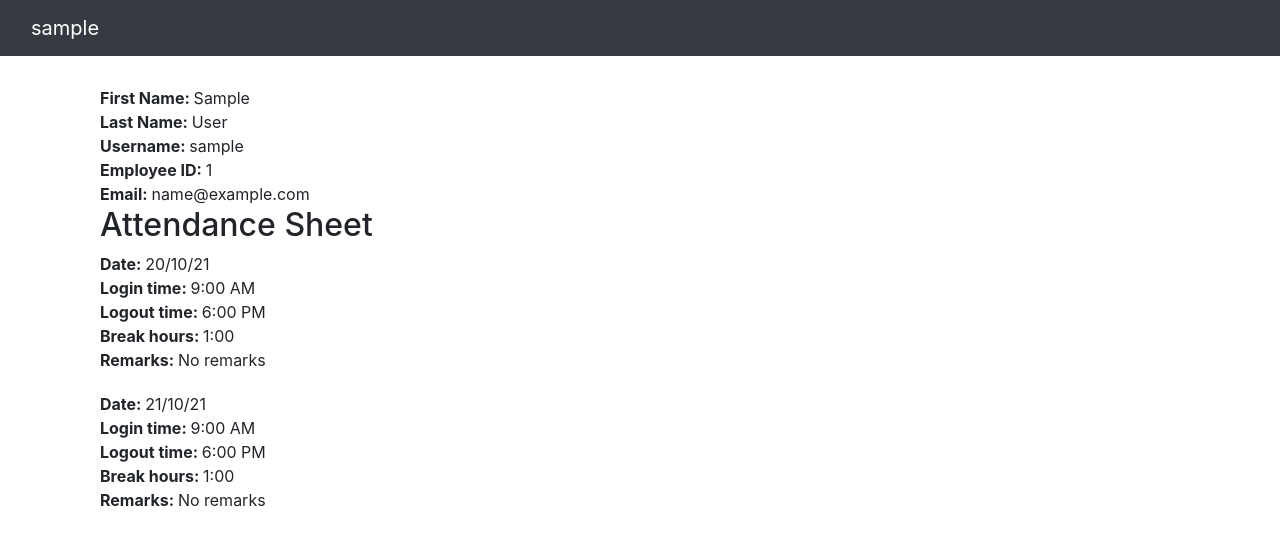
After one commit to mayankkataria/ERP-Attendance, a Django app: page /show-employee/1 in a window 1280 px wide. The commit adds this page. Shown: the top 546 px of the page. Run offline with Django 3.2, Linux system fonts and the light colour scheme; tables that the repository leaves empty hold one stand-in row (values such as "Sample post"); some libraries are stand-ins or nearby versions.

Commit message:
Frontend of employee details with attendance sheet

```diff
--- /dev/null
+++ b/erp_attendance/templates/details.html
@@ -0,0 +1,93 @@
+<!DOCTYPE html>
+<html lang="en">
+
+<head>
+    <meta charset="UTF-8">
+    <meta http-equiv="X-UA-Compatible" content="IE=edge">
+    <meta name="viewport" content="width=device-width, initial-scale=1.0">
+    <link rel="stylesheet" href="https://maxcdn.bootstrapcdn.com/bootstrap/4.0.0/css/bootstrap.min.css"
+        integrity="sha384-Gn5384xqQ1aoWXA+058RXPxPg6fy4IWvTNh0E263XmFcJlSAwiGgFAW/dAiS6JXm" crossorigin="anonymous">
+    <!-- {% load static %} -->
+    <link rel="stylesheet" type="text/css" href="/static/erp_attendance/stylesheets/details.css">
+    <title>Admin panel</title>
+</head>
+
+<body>
+
+    <!-- Navbar section -->
+    <nav class="navbar navbar-dark bg-dark">
+        <div class="container-fluid">
+            <a class="navbar-brand" style="color: white !important;">{{ employee.user.username }}</a>
+        </div>
+    </nav>
+
+    <div class="container">
+        <ul>
+            <b>First Name: </b> {{ employee.user.first_name }}
+        </ul>
+        <ul>
+            <b>Last Name: </b> {{ employee.user.last_name }}
+        </ul>
+        <ul>
+            <b>Username: </b> {{ employee.user.username }}
+        </ul>
+        <ul>
+            <b>Employee ID: </b> {{ employee.empid }}
+        </ul>
+        <ul>
+            <b>Email: </b> {{ employee.user.email }}
+        </ul>
+
+        <h2>Attendance Sheet</h2>
+
+        <div style="margin-bottom: 20px;">
+            <ul>
+                <b>Date: </b> 20/10/21
+            </ul>
+            <ul>
+                <b>Login time: </b> 9:00 AM
+            </ul>
+            <ul>
+                <b>Logout time: </b> 6:00 PM
+            </ul>
+            <ul>
+                <b>Break hours: </b> 1:00
+            </ul>
+            <ul>
+                <b>Remarks: </b> No remarks
+            </ul>
+        </div>
+        <div>
+            <ul>
+                <b>Date: </b> 21/10/21
+            </ul>
+            <ul>
+                <b>Login time: </b> 9:00 AM
+            </ul>
+            <ul>
+                <b>Logout time: </b> 6:00 PM
+            </ul>
+            <ul>
+                <b>Break hours: </b> 1:00
+            </ul>
+            <ul>
+                <b>Remarks: </b> No remarks
+            </ul>
+        </div>
+    </div>
+
+
+
+    <!-- Bootstrap scripts -->
+    <script src="https://code.jquery.com/jquery-3.2.1.slim.min.js"
+        integrity="sha384-KJ3o2DKtIkvYIK3UENzmM7KCkRr/rE9/Qpg6aAZGJwFDMVNA/GpGFF93hXpG5KkN"
+        crossorigin="anonymous"></script>
+    <script src="https://cdnjs.cloudflare.com/ajax/libs/popper.js/1.12.9/umd/popper.min.js"
+        integrity="sha384-ApNbgh9B+Y1QKtv3Rn7W3mgPxhU9K/ScQsAP7hUibX39j7fakFPskvXusvfa0b4Q"
+        crossorigin="anonymous"></script>
+    <script src="https://maxcdn.bootstrapcdn.com/bootstrap/4.0.0/js/bootstrap.min.js"
+        integrity="sha384-JZR6Spejh4U02d8jOt6vLEHfe/JQGiRRSQQxSfFWpi1MquVdAyjUar5+76PVCmYl"
+        crossorigin="anonymous"></script>
+</body>
+
+</html>
--- a/erp_attendance/templates/index.html
+++ b/erp_attendance/templates/index.html
@@ -8,7 +8,7 @@
     <link rel="stylesheet" href="https://maxcdn.bootstrapcdn.com/bootstrap/4.0.0/css/bootstrap.min.css"
         integrity="sha384-Gn5384xqQ1aoWXA+058RXPxPg6fy4IWvTNh0E263XmFcJlSAwiGgFAW/dAiS6JXm" crossorigin="anonymous">
     <!-- {% load static %} -->
-    <link rel="stylesheet" type="text/css" href="/static/myapp/stylesheets/index.css">
+    <link rel="stylesheet" type="text/css" href="/static/erp_attendance/stylesheets/index.css">
     <title>Admin panel</title>
 </head>
 
@@ -29,7 +29,7 @@
         <ul class="list-group">
             <!-- List items -->
             {% for employee in employees %}
-            <li class="list-group-item">
+            <li class="list-group-item" onclick="location.href = '/show-employee/{{employee.id}}'">
                 <div class="details-section">
                     <b>Name:</b> {{ employee.user.first_name }} {{ employee.user.last_name }} <br>
                     <b>Employee ID:</b> {{ employee.empid }} <br>
--- a/erp_attendance/urls.py
+++ b/erp_attendance/urls.py
@@ -1,10 +1,13 @@
 from django.contrib import admin
 from django.urls import path
 from . import views
+from django.conf import settings
+from django.conf.urls.static import static
 
 urlpatterns = [
     path('', views.index, name='index'),
     path('add-employee/', views.addEmployee, name='addEmployee'),
     path('edit-employee/<int:id>', views.editEmployee, name='editEmployee'),
     path('delete-employee/<int:id>', views.deleteEmployee, name='deleteEmployee'),
-]
+    path('show-employee/<int:id>', views.showEmployee, name='showEmployee'),
+] + static(settings.STATIC_URL, document_root=settings.STATIC_ROOT)
--- a/erp_attendance/views.py
+++ b/erp_attendance/views.py
@@ -71,3 +71,8 @@ def deleteEmployee(request, id):
     emp.user.delete()
     emp.delete()
     return HttpResponseRedirect('/')
+
+def showEmployee(request, id):
+    employee = Employee.objects.get(pk=id)
+    print('employee: ', employee)
+    return render(request, 'details.html', {'employee': employee})
--- a/project/urls.py
+++ b/project/urls.py
@@ -17,6 +17,7 @@ from django.conf.urls import include
 from django.contrib import admin
 from django.urls import path
 
+
 urlpatterns = [
     path('admin/', admin.site.urls),
     path('', include('erp_attendance.urls')),
--- /dev/null
+++ b/static/erp_attendance/stylesheets/details.css
@@ -0,0 +1,18 @@
+.container {
+    padding: 30px;
+}
+
+.container ul {
+    padding-left: 0px;
+    margin-bottom: 0px;
+}
+
+.container .list-group .list-group-item {
+    display: flex;
+    align-items: center;
+}
+
+.container .list-group .details-section {
+    flex-grow: 120;
+    display: inline-block;
+}
```
Also changed, not shown: static/erp_attendance/stylesheets/index.css (renamed from static/erp_attendance/stylesheets.css/index.css).
